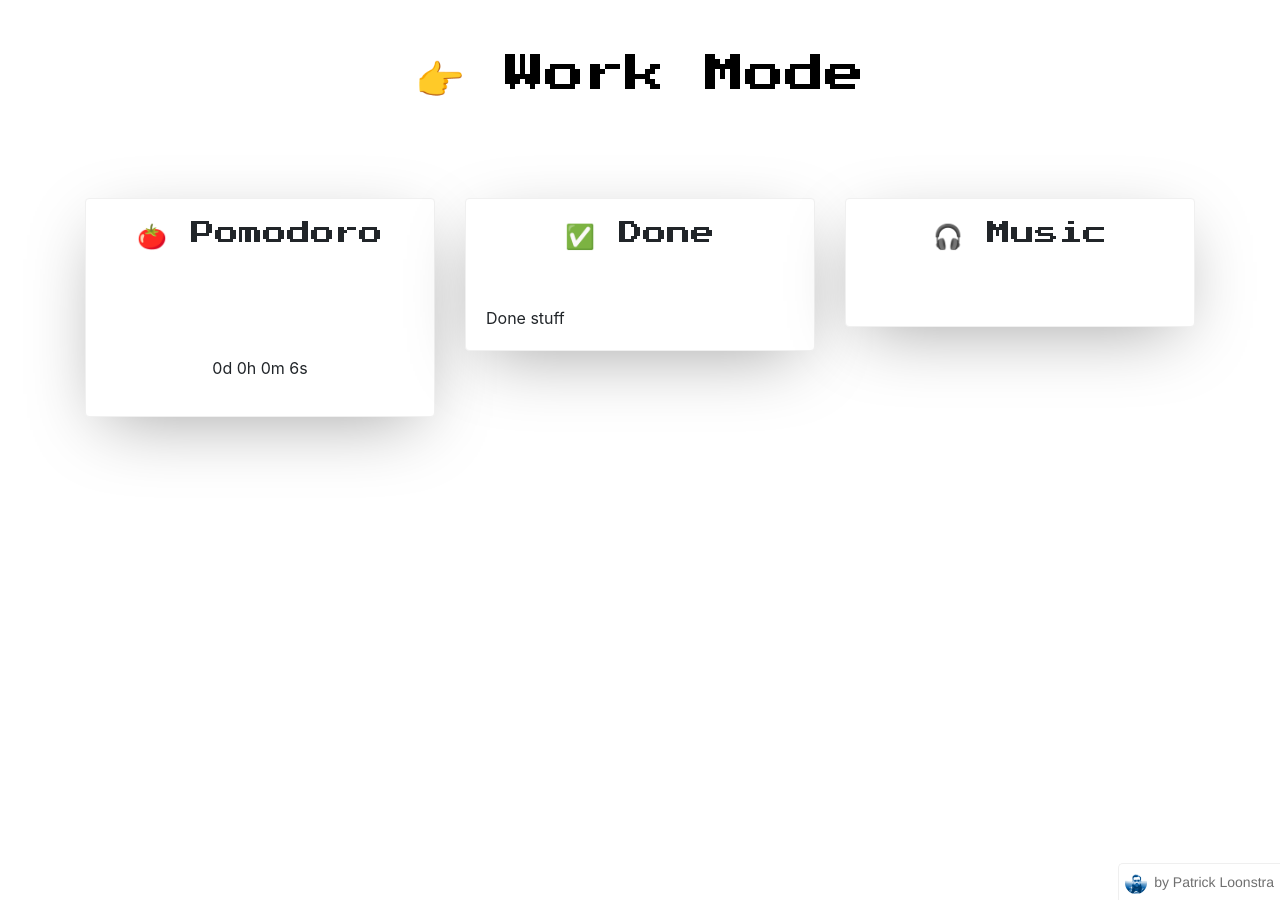
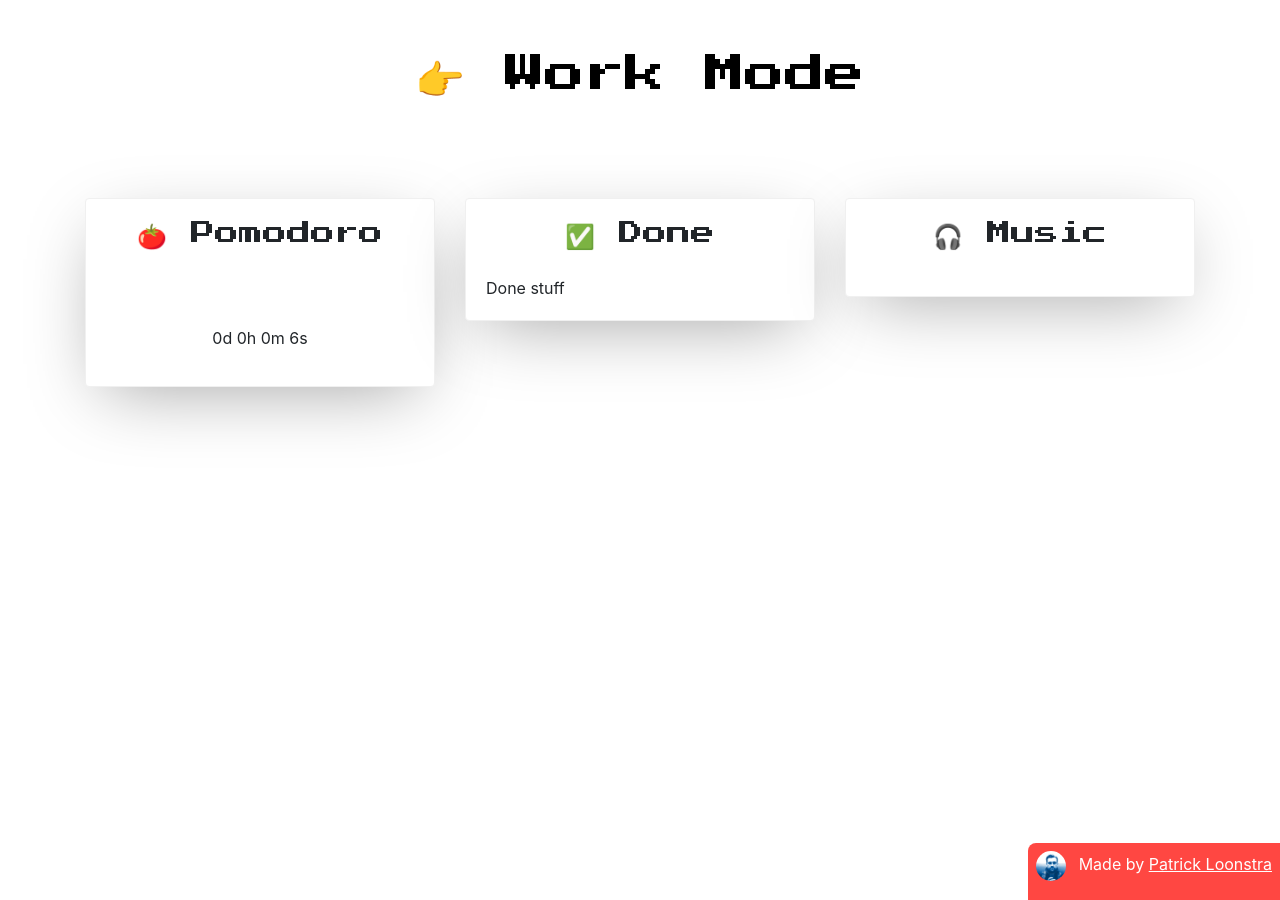
Before and after one commit to patrickloonstra/Work-Mode, a Jekyll site: the page index.html, which Jekyll copies as it is, in a window 1280 px wide. Built offline with Jekyll 4.4.1, drawn with Linux system fonts in a browser that asks for light colours.

Commit message:
Revert "backup"
This reverts commit 8c96b881bdbdfdab8c0ff59c66ce35a4b8ff9ae2.

```diff
--- a/css/style.css
+++ b/css/style.css
@@ -7,7 +7,7 @@ h1, h2 {
 h2 {
   font-size: 24px;
   text-align: center;
-  padding-bottom: 50px;
+  padding-bottom: 20px;
 }
 
 /* Layout */
@@ -58,7 +58,7 @@ body {
 
 
 /* Label in the bottom right corner */
-/*
+
 .madeby {
   background-color: #ffffff;
   right: 0;
@@ -84,37 +84,4 @@ body {
 .madeby a {
   color: white;
   text-decoration: underline;
-} */
-
-
-.levelsio-by {
-  font-family:"Helvetica Neue",sans-serif;
-  right:0;
-  bottom:0;
-  position:fixed;
-  z-index:100;
-  border-top-left-radius: 5px;
-  padding: 6px;
-  border-top:1px solid #efefef;
-  border-left:1px solid #efefef;
-  background:#fff;
-  color:#6f6f6f;
-  text-decoration:none;
 }
-.levelsio-by:hover {
-  background:#fff;
-  color:rgb(255, 71, 66); /* change to your main brand color */
-}
-.levelsio-by img {
-  border-radius:100%;
-  width:22px;
-  vertical-align:middle;
-}
-.levelsio-by p {
-  margin:0;
-  vertical-align:middle;
-  display:inline;
-  margin-left:7px;
-  font-weight:500;
-  font-size:14px;
-}
--- a/index.html
+++ b/index.html
@@ -137,12 +137,10 @@
         </div>
       </div>
 
-      <!-- <div class="madeby">
+      <div class="madeby">
         <img src="assets/img/patrick.png">
         <p>Made by <a href src="https://www.patrickloonstra.nl">Patrick Loonstra</a>
-      </div> -->
-
-      <a target="_blank" rel="noopener" class="levelsio-by" href="https://levels.io/"><img src="assets/img/patrick.png" /><p>by Patrick Loonstra</p></a>
+      </div>
 
     </div>
   </div>
```
Also changed, not shown: 1 other file.
